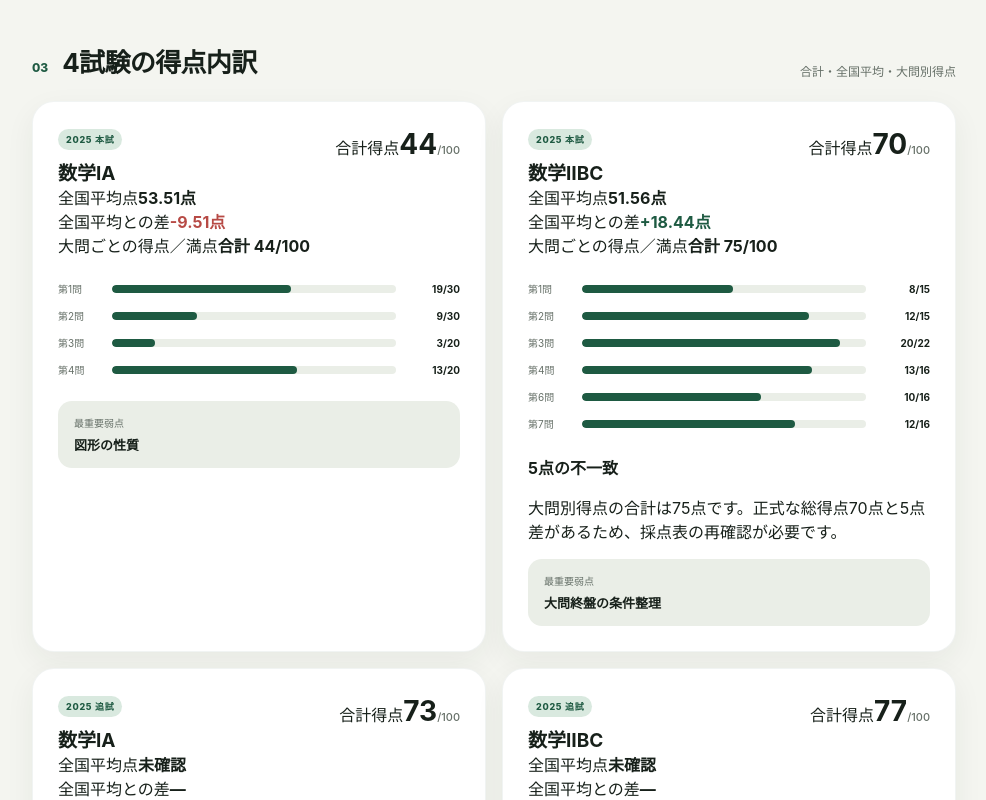
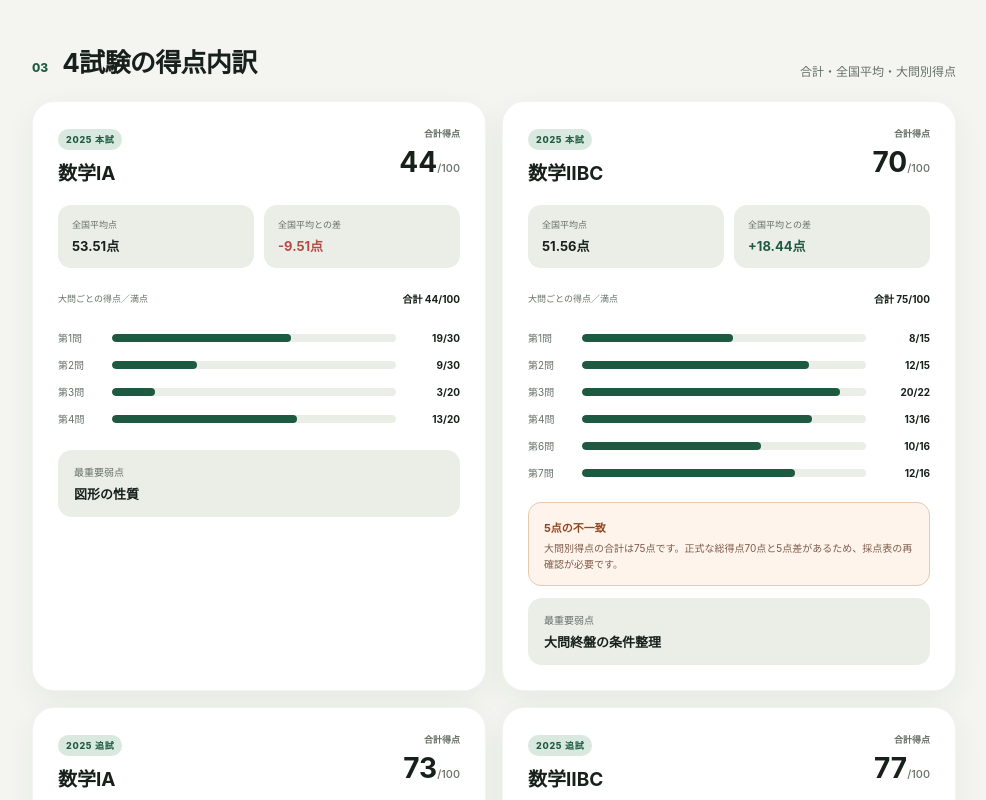
Before and after one commit to soutarounaka1016-max/KYO-SU, a Next.js app: page / in a window 1280 px wide. Shown: the part 1240-2040 px from the top of the page, without its empty margins (270-1256 px from the left). Built offline with nearby package versions, Linux system fonts and the light colour scheme.

Commit message:
Style score detail cards

```diff
--- a/app/globals.css
+++ b/app/globals.css
@@ -166,12 +166,25 @@ h2 { margin: 0; font-size: 26px; letter-spacing: -.025em; }
 .section-card-head { display: flex; align-items: flex-start; justify-content: space-between; gap: 20px; }
 .section-card h3 { margin: 8px 0 0; font-size: 19px; }
 .pill { display: inline-block; padding: 4px 8px; border-radius: 999px; color: var(--green); background: var(--green-soft); font-size: 9px; font-weight: 800; letter-spacing: .08em; }
+.section-total-wrap { text-align: right; }
+.section-total-wrap > span { display: block; margin-bottom: 5px; color: var(--muted); font-size: 9px; font-weight: 700; }
 .section-total { font-size: 28px; }
 .section-total small { color: var(--muted); font-size: 11px; font-weight: 500; }
+.exam-metrics { display: grid; grid-template-columns: 1fr 1fr; gap: 10px; margin-top: 20px; }
+.exam-metrics > div { padding: 13px 14px; border-radius: 13px; background: var(--surface-alt); }
+.exam-metrics span, .exam-metrics strong { display: block; }
+.exam-metrics span { color: var(--muted); font-size: 9px; }
+.exam-metrics strong { margin-top: 5px; font-size: 13px; }
+.muted-value { color: var(--muted); }
+.section-list-head { display: flex; align-items: center; justify-content: space-between; gap: 12px; margin-top: 23px; color: var(--muted); font-size: 9px; }
+.section-list-head strong { color: var(--ink); font-size: 10px; }
 .section-bars { display: grid; gap: 12px; margin: 24px 0; }
 .section-bar-row { display: grid; grid-template-columns: 44px 1fr 54px; gap: 10px; align-items: center; font-size: 10px; }
 .section-bar-row > span { color: var(--muted); }
 .section-bar-row > strong { font-size: 10px; text-align: right; }
+.score-warning { margin: -2px 0 12px; padding: 13px 15px; border: 1px solid #ebc7af; border-radius: 13px; background: #fff4ec; }
+.score-warning strong { color: #91451f; font-size: 11px; }
+.score-warning p { margin: 5px 0 0; color: #7c5b48; font-size: 10px; line-height: 1.55; }
 .weakness-box { padding: 14px 16px; border-radius: 14px; background: var(--surface-alt); }
 .weakness-box span, .weakness-box strong { display: block; }
 .weakness-box span { color: var(--muted); font-size: 10px; }
```
